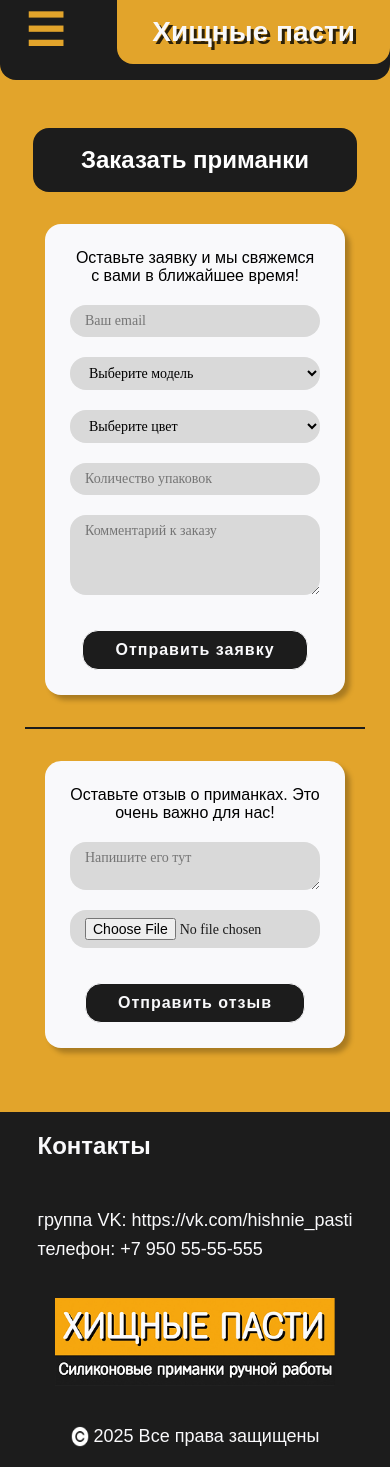
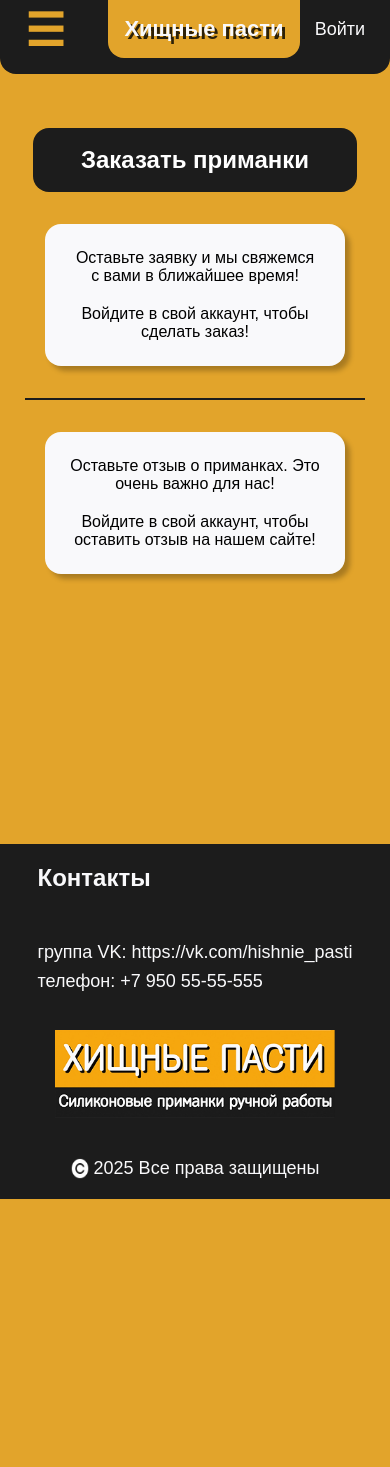
Before and after one commit to Arxivus/Django-Market, a Django app: page /order/ in a window 390 px wide. After the commit the page ends 1199 px from the top, so only its background shows below. Run offline with Django 5.2, Linux system fonts and the light colour scheme; some libraries are stand-ins or nearby versions; some web fonts are replaced.

Commit message:
Styles fixes, user login/logout, animations

```diff
--- a/main/static/css/base.css
+++ b/main/static/css/base.css
@@ -146,6 +146,7 @@ main {
     flex-direction: column;
     align-items: center;
     justify-content: space-between;
+    gap: 16px;
 }
 
 .header-title {
@@ -238,9 +239,53 @@ footer {
     padding: 0;
 }
 
+.user-block {
+    display: flex;
+    gap: 8px;
+    align-items: center;
+}
+
+.user-block form {
+    padding: 0;
+    width: max-content;
+}
+
+.logout-btn {
+    background-color: inherit;
+    border: none;
+    padding: 0;
+    cursor: pointer;
+    text-decoration: none;
+    color: inherit;
+    font-weight: 400;
+    transition: color 0.4s, text-decoration 0.4s;
+}
+
+.user-block a {
+    font-size: 18px;
+}
+
+.logout-btn:hover {
+    background-color: inherit;
+    color: var(--main-color);
+    text-decoration: underline;
+}
+
 @media screen and (max-width: 391px) {
     .title-block {
         padding: 18px 48px;
     }
 
+    button {
+        padding: 10px 32px;
+    }
+
+    .user-block {
+        flex-direction: column;
+    }
+
+    .user-block p {
+        display: none;
+    }
+
 }
--- a/main/static/css/home.css
+++ b/main/static/css/home.css
@@ -151,10 +151,6 @@
         justify-content: center;
     }
 
-    .header-info {
-        gap: 30px;
-    }
-
     header img {
         display: none;
     }
@@ -226,6 +222,11 @@
         width: 100%;
     }
 
+    .about-us-block p {
+        text-indent: 0;
+        text-align: center;
+    }
+
     header {
         position: fixed;
         top: 0;
@@ -242,6 +243,8 @@
 
     .header-content {
         justify-content: space-between;
+        gap: 16px;
+        padding: 0 25px;
     }
 
     .header-info {
@@ -249,11 +252,11 @@
     }
 
     .header-title-main {
-        padding: 16px 35px;
+        padding: 16px;
     }
 
     .header-title h1 {
-        font-size: 28px;
+        font-size: 22px;
     }
 
     .header-title p {
--- a/main/static/css/menu.css
+++ b/main/static/css/menu.css
@@ -32,7 +32,7 @@
 }
 
 .burger-menu {
-  padding: 0 25px;
+  padding: 0;
   height: 60px;
 }
 
@@ -95,4 +95,8 @@
   .mobile-menu {
     display: none;
   }
+
+  .menu-block {
+    display: none;
+  }
 }
--- a/main/static/css/order.css
+++ b/main/static/css/order.css
@@ -61,7 +61,7 @@ main .container {
     gap: 30px;
 }
 
-form {
+.forms-block form {
     box-sizing: border-box;
     max-width: 600px;
     display: flex;
@@ -74,15 +74,15 @@ form {
     box-shadow: var(--shadow);
 }
 
-form h3 {
+.forms-block form h3 {
     font-size: 30px;
     font-weight: normal;
     color: var(--dark-color);
 }
 
-form input,
-form textarea,
-form select {
+.forms-block form input,
+.forms-block form textarea,
+.forms-block form select {
     font-size: 20px;
     border: none;
     border-radius: var(--border-radius-second);
@@ -94,7 +94,7 @@ form select {
     font-family: 'Fregat Regular';
 }
 
-form button {
+.forms-block form button {
     width: max-content;
     margin-top: 15px;
     padding: 10px 75px;
@@ -105,7 +105,7 @@ form button {
     transition: color 0.3s, background-color 0.3s, border 0.3s;
 }
 
-form button:hover {
+.forms-block form button:hover {
     color: var(--dark-color);
     background-color: var(--lite-color);
     border: 1px solid var(--dark-color);
@@ -133,7 +133,7 @@ form button:hover {
         gap: 32px;
     }
 
-    form button {
+    .forms-block form button {
         padding: 10px 32px;
     }
 
@@ -141,9 +141,9 @@ form button:hover {
         font-size: 16px;
     }
 
-    form input,
-    form textarea,
-    form select {
+    .forms-block form input,
+    .forms-block form textarea,
+    .forms-block form select {
         font-size: 14px;
     }
 }
--- /dev/null
+++ b/main/static/js/menu.js
@@ -0,0 +1,21 @@
+document.addEventListener('DOMContentLoaded', function () {
+    const burgerBtn = document.getElementById('burgerBtn');
+    const mobileMenu = document.getElementById('mobileMenu');
+
+    burgerBtn.addEventListener('click', function () {
+        mobileMenu.classList.toggle('open');
+    });
+
+    const menuLinks = document.querySelectorAll('.mobile-menu-item');
+    menuLinks.forEach(link => {
+        link.addEventListener('click', function () {
+            mobileMenu.classList.remove('open');
+        });
+    });
+
+    document.addEventListener('click', function (event) {
+        if (!mobileMenu.contains(event.target) && !burgerBtn.contains(event.target)) {
+            mobileMenu.classList.remove('open');
+        }
+    });
+})
--- a/main/templates/layout.html
+++ b/main/templates/layout.html
@@ -38,6 +38,25 @@
                             <h1>Хищные пасти</h1>
                         </div>
                     </div>
+                    {% if user.is_authenticated %}
+                    <div class="user-block">
+                        <svg width="24" height="24" viewBox="0 0 24 24" fill="none" xmlns="http://www.w3.org/2000/svg">
+                            <path
+                                d="M20 21C20 18.2386 16.4183 16 12 16C7.58172 16 4 18.2386 4 21M12 13C9.23858 13 7 10.7614 7 8C7 5.23858 9.23858 3 12 3C14.7614 3 17 5.23858 17 8C17 10.7614 14.7614 13 12 13Z"
+                                stroke="white" stroke-width="2" stroke-linecap="round" stroke-linejoin="round" />
+                        </svg>
+                        <p>{{ user.username }}</p>
+                        <p>|</p>
+                        <form method="post" action="{% url 'logout' %}">
+                            {% csrf_token %}
+                            <button class="logout-btn" type="submit">Выйти</button>
+                        </form>
+                    </div>
+                    {% else %}
+                    <div class="user-block">
+                        <a href="/accounts/login">Войти</a>
+                    </div>
+                    {% endif %}
                     <nav class="header-nav">
                         <ul class="header-nav-list">
                             <li>
@@ -62,31 +81,6 @@
             </div>
         </div>
     </header>
-    <script>
-        // Получаем элементы
-        const burgerBtn = document.getElementById('burgerBtn');
-        const mobileMenu = document.getElementById('mobileMenu');
-
-        // Открыть/закрыть при клике на бургер
-        burgerBtn.addEventListener('click', function () {
-            mobileMenu.classList.toggle('open');
-        });
-
-        // Закрыть меню при клике на ссылку
-        const menuLinks = document.querySelectorAll('.mobile-menu-item');
-        menuLinks.forEach(link => {
-            link.addEventListener('click', function () {
-                mobileMenu.classList.remove('open');
-            });
-        });
-
-        // Закрыть меню при клике вне его
-        document.addEventListener('click', function (event) {
-            if (!mobileMenu.contains(event.target) && !burgerBtn.contains(event.target)) {
-                mobileMenu.classList.remove('open');
-            }
-        });
-    </script>
 
     <main>
         {% block content %}
@@ -111,6 +105,8 @@
             </div>
         </div>
     </footer>
+
+    <script src="{% static 'js/menu.js' %}"></script>
 </body>
 
 </html>
--- a/main/templates/order.html
+++ b/main/templates/order.html
@@ -20,6 +20,7 @@
                 {% csrf_token %}
                 <p>Оставьте заявку и мы свяжемся с вами в ближайшее время!</p>
 
+                    {% if user.is_authenticated %}
                     {% if messages %}
                         {% for message in messages %}
                             {% if 'order' in message.extra_tags %}
@@ -41,6 +42,9 @@
                     {% endfor %}
 
                     <button type="submit">Отправить заявку</button>
+                {% else %}
+                    <p>Войдите в свой аккаунт, чтобы сделать заказ!</p>
+                {% endif %}
             </form>
         </div>
         <div class="separator"></div>
@@ -49,6 +53,7 @@
                 {% csrf_token %}
                 <p>Оставьте отзыв о приманках. Это очень важно для нас!</p>
 
+                {% if user.is_authenticated %}
                     {% if messages %}
                         {% for message in messages %}
                             {% if 'review' in message.extra_tags %}
@@ -62,6 +67,9 @@
                     {{ form.text }}
                     <input class="photo-button" type="file" name="image" accept="image/*">
                     <button type="submit">Отправить отзыв</button>
+                {% else %}
+                    <p>Войдите в свой аккаунт, чтобы оставить отзыв на нашем сайте!</p>
+                {% endif %}
             </form>
         </div>
     </div>
--- a/main/views.py
+++ b/main/views.py
@@ -10,9 +10,7 @@ from django.contrib import messages
 from .forms import OrderForm, ReviewForm
 
 def home(request):
-    if not request.user.is_authenticated:
-        return redirect('login')
-    return render(request, 'index.html')
+    return render(request, 'home.html')
 
 
 def worksPage(request):
```
Also changed, not shown: main/static/css/feedback.css (+6 -1 lines), main/static/css/login.css (+24 -0 lines), main/templates/home.html (renamed from main/templates/index.html, +10 -3 lines), db.sqlite3. Lines whose indentation alone changed are shown as unchanged.
